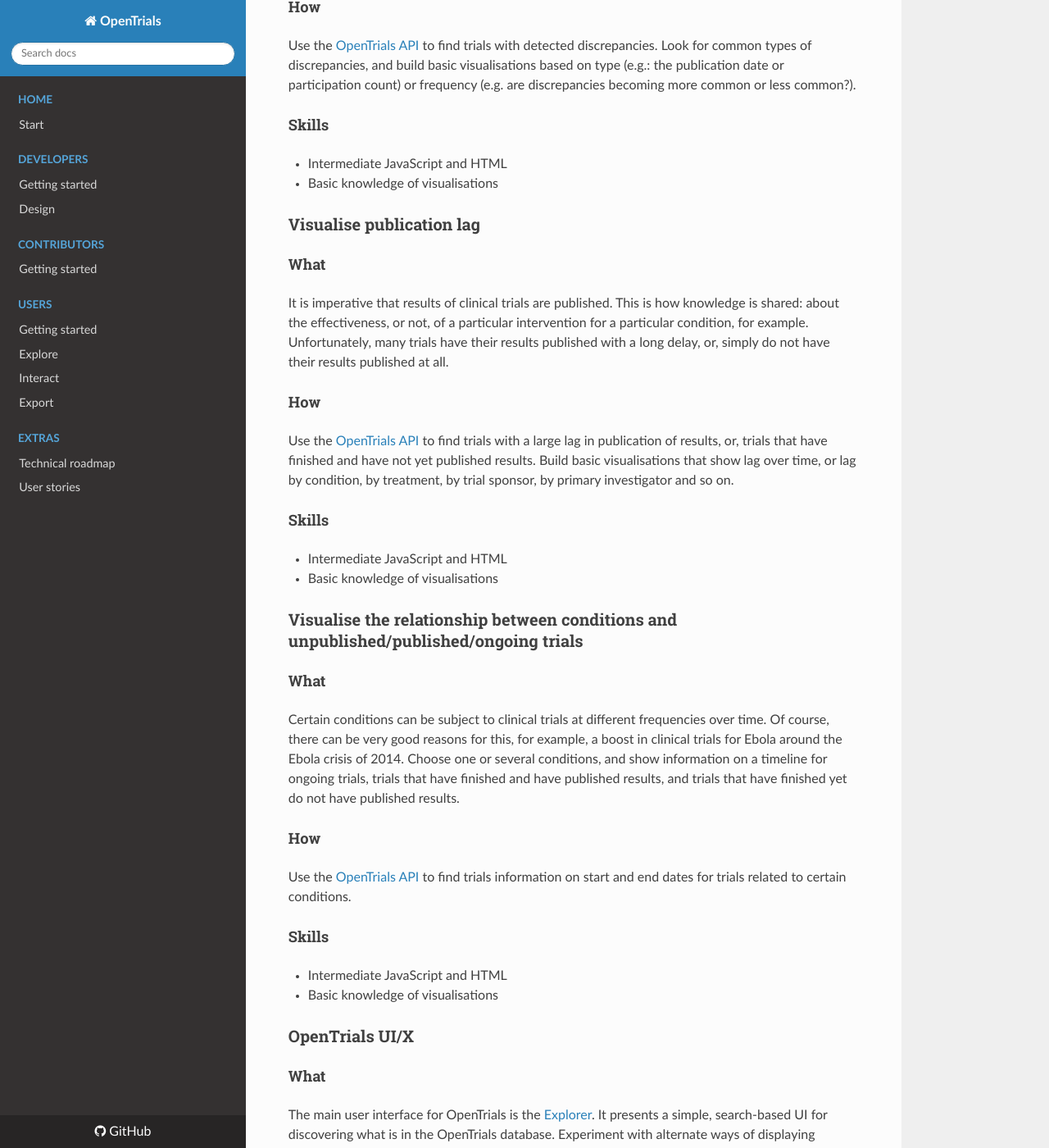
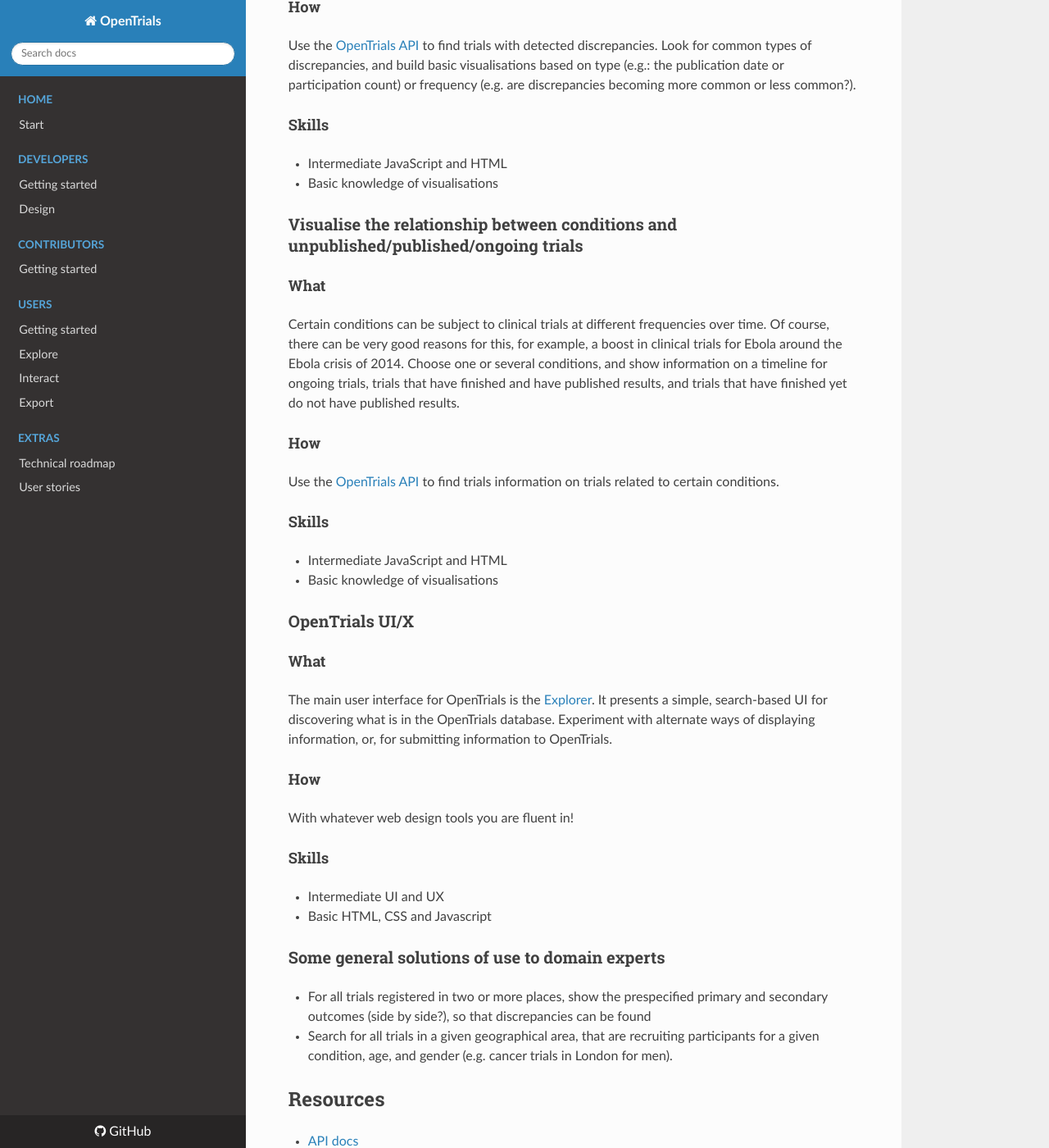
Before and after one commit to opentrials/docs, an MkDocs documentation site: the page built from docs/extras/project-ideas/index.md, in a window 1280 px wide and 1400 px high, scrolled down 3736 px. Shown: the whole window at 82% size. Built offline with MkDocs 1.6.1, drawn with Linux system fonts in a browser that asks for light colours; nearby versions of some CDN libraries; old or Windows-style settings are respelled for this version of MkDocs; some of the changed text lies outside the part shown.

Commit message:
fixes based on comments

```diff
--- a/docs/extras/project-ideas/index.md
+++ b/docs/extras/project-ideas/index.md
@@ -116,21 +116,6 @@ Use the [OpenTrials API](http://api.opentrials.net/v1/docs/) to find trials with
 - Intermediate JavaScript and HTML
 - Basic knowledge of visualisations
 
-### Visualise publication lag
-
-#### What
-
-It is imperative that results of clinical trials are published. This is how knowledge is shared: about the effectiveness, or not, of a particular intervention for a particular condition, for example. Unfortunately, many trials have their results published with a long delay, or, simply do not have their results published at all.
-
-#### How
-
-Use the [OpenTrials API](http://api.opentrials.net/v1/docs/) to find trials with a large lag in publication of results, or, trials that have finished and have not yet published results. Build basic visualisations that show lag over time, or lag by condition, by treatment, by trial sponsor, by primary investigator and so on.
-
-#### Skills
-
-- Intermediate JavaScript and HTML
-- Basic knowledge of visualisations
-
 ### Visualise the relationship between conditions and unpublished/published/ongoing trials
 
 #### What
@@ -139,7 +124,7 @@ Certain conditions can be subject to clinical trials at different frequencies ov
 
 #### How
 
-Use the [OpenTrials API](http://api.opentrials.net/v1/docs/) to find trials information on start and end dates for trials related to certain conditions.
+Use the [OpenTrials API](http://api.opentrials.net/v1/docs/) to find trials information on trials related to certain conditions.
 
 #### Skills
 
```
Also changed, not shown: other parts of docs/extras/project-ideas/index.md (+3 -3 lines).
